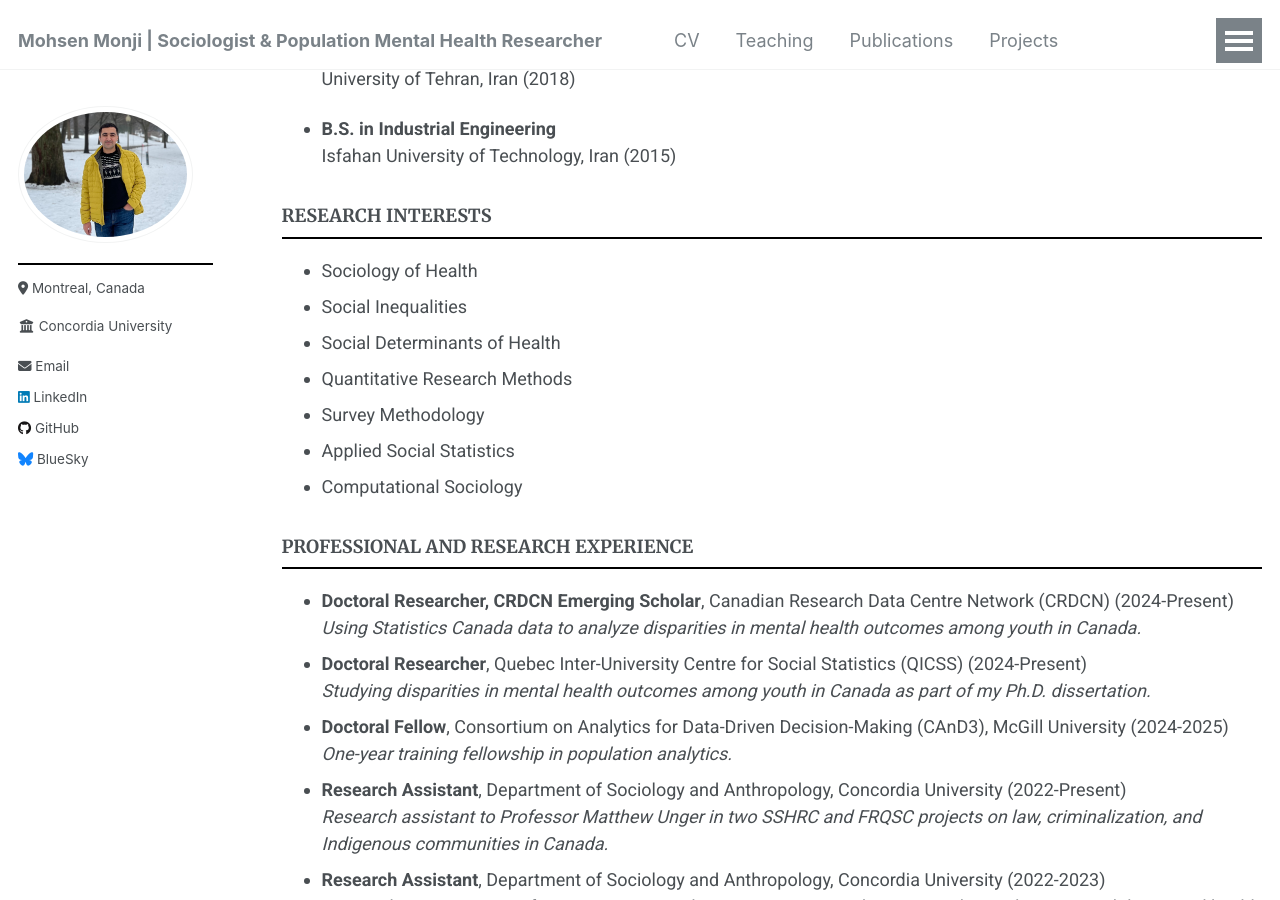
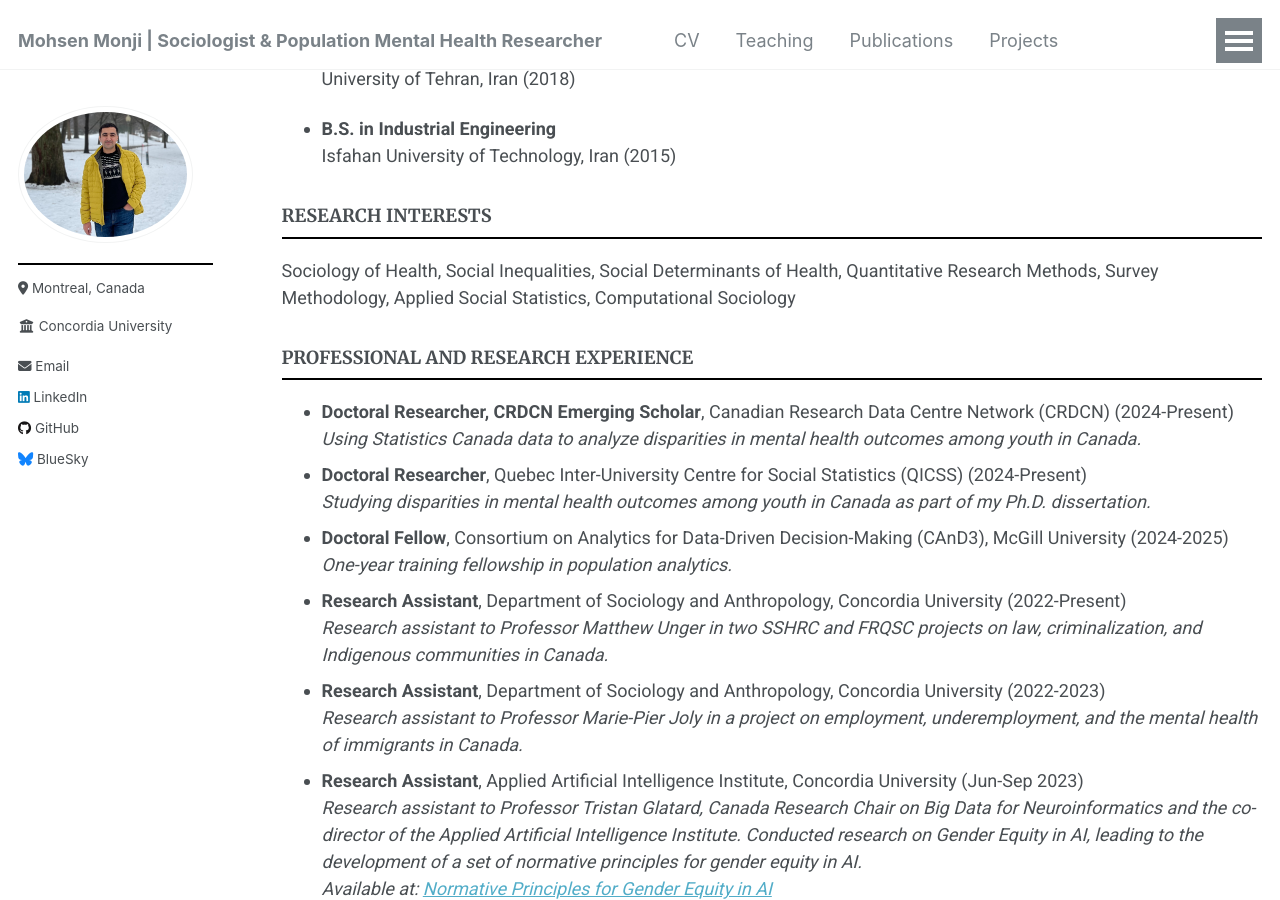
Before and after one commit to Mohsnmonji/mohsnmonji.github.io, a Jekyll site: the page built from _pages/Curriculum Vitae.md, in a window 1280 px wide and 900 px high, scrolled down 391 px. Built offline with Jekyll 4.4.1, drawn with Linux system fonts in a browser that asks for light colours.

```diff
--- a/_pages/Curriculum Vitae.md
+++ b/_pages/Curriculum Vitae.md
@@ -32,14 +32,7 @@ redirect_from:
 
 
 ### RESEARCH INTERESTS
-- Sociology of Health
-- Social Inequalities
-- Social Determinants of Health
-- Quantitative Research Methods
-- Survey Methodology
-- Applied Social Statistics
-- Computational Sociology
-
+Sociology of Health, Social Inequalities, Social Determinants of Health, Quantitative Research Methods, Survey Methodology, Applied Social Statistics, Computational Sociology
 
 ### PROFESSIONAL AND RESEARCH EXPERIENCE
 - **Doctoral Researcher, CRDCN Emerging Scholar**, Canadian Research Data Centre Network (CRDCN) (2024-Present)
```
